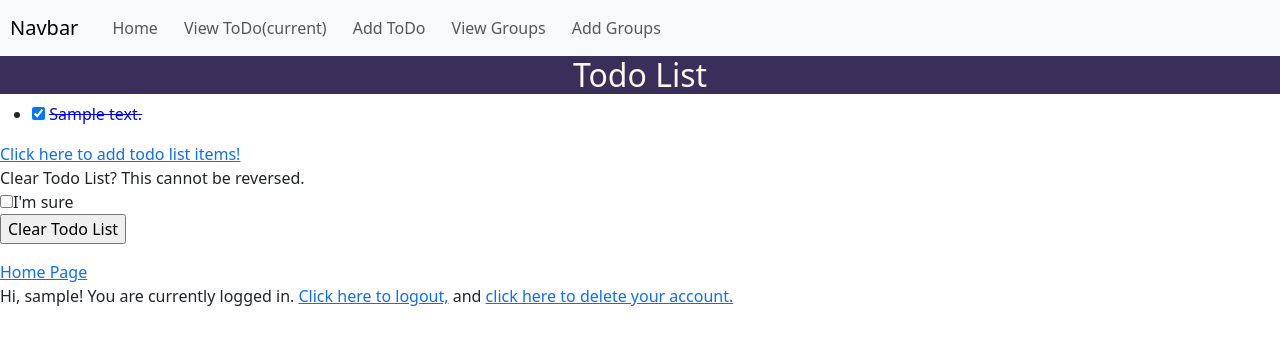
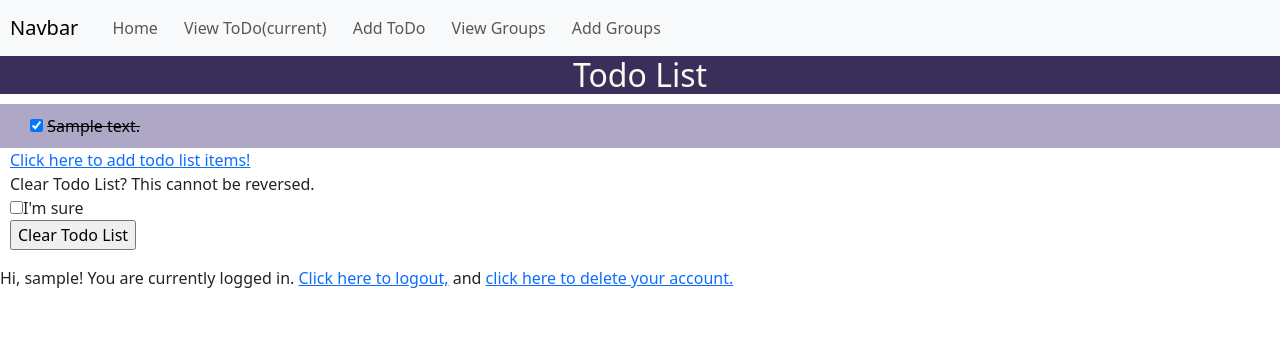
Before and after one commit to ky135b/cmpe131-milestone-1, a Flask app: page /todo in a window 1280 px wide. Shown: the top 356 px of the page. Run offline with Flask 3, Linux system fonts and the light colour scheme; a user stored in the database is signed in; tables that the repository leaves empty hold one stand-in row (values such as "Sample post").

Commit message:
styling todo list and adding spacing

```diff
--- a/app/static/css/groupAdd.css
+++ b/app/static/css/groupAdd.css
@@ -7,3 +7,6 @@ h1 {
   text-align:center;
   background-color: #392F5A;
 }
+p {
+  padding-left: 10px;
+}
--- a/app/static/css/groupCreate.css
+++ b/app/static/css/groupCreate.css
@@ -7,3 +7,6 @@ h1 {
   text-align:center;
   background-color: #392F5A;
 }
+p{
+  padding-left: 10px;
+}
--- a/app/static/css/groupView.css
+++ b/app/static/css/groupView.css
@@ -7,3 +7,6 @@ h1 {
   text-align:center;
   background-color: #392F5A;
 }
+p {
+  padding-left: 10px;
+}
--- a/app/static/css/todo.css
+++ b/app/static/css/todo.css
@@ -7,3 +7,13 @@ h1 {
   text-align:center;
   background-color: #392F5A;
 }
+div.tasks{
+  background-color: #AEA7C6;
+  margin-top: 10px;
+  padding-bottom: 10px;
+  padding-top: 10px;
+  text-indent: 30px;
+}
+div.clear{
+  padding-left: 10px;
+}
--- a/app/static/css/todoAdd.css
+++ b/app/static/css/todoAdd.css
@@ -7,3 +7,6 @@ h1 {
   text-align:center;
   background-color: #392F5A;
 }
+div.tasks{
+  padding-left:10px;
+}
--- a/app/templates/groupCreate.html
+++ b/app/templates/groupCreate.html
@@ -27,6 +27,7 @@
     </ul>
   </div>
 </nav>
+<body>
 <h1>Create an Email Group</h1>
 <form action="" method="post" novalidate>
     {{form.hidden_tag()}}
@@ -40,7 +41,6 @@
 
     <p>{{ form.create() }} </p>
 </form>
-<a href="{{ url_for('groups') }}">Click here to go back to view all your groups!</a>
-
+</body>
 {% include "login_footer.html" %}
 {% endblock %}
--- a/app/templates/groupView.html
+++ b/app/templates/groupView.html
@@ -27,6 +27,7 @@
   </div>
 </nav>
 <h1>{{ group.groupname }}@group Members</h1>
+<body>
 {% if not noMembers %}
 <ul>
     {% for member in members %}
@@ -37,6 +38,7 @@
 {% else %}
 <p>No members yet! <a href="{{ url_for('addgroupmember', gid = group.id) }}">Add Member</a></p>
 {% endif %}
-<a href="{{ url_for('groups') }}">Click here to go back to view all your groups!</a>
+<p><a href="{{ url_for('groups') }}">Click here to go back to view all your groups!</a></p>
+</body>
 {% include "login_footer.html" %}
 {% endblock %}
--- a/app/templates/todo.html
+++ b/app/templates/todo.html
@@ -30,15 +30,16 @@
 </nav>
 <h1>Todo List</h1>
 {% if not emptyList %}
-<ul>
+<body>
     {% for item in items %}
-      <li>
+      <div class=tasks>
         <input type="checkbox" id={{item.id}} class="check" value="on" {{"checked" if item.completed}}>
-        <span style="color: blue;" id="c{{item.id}}">{{ item.content }}</span>
-      </li>
+        <span style="color: black;" id="c{{item.id}}">{{ item.content }}</span>
+      </div>
     {% endfor %}
-</ul>
+</body>
 {% endif %}
+<div class=clear>
 <a href="{{ url_for('todoAdd') }}">Click here to add todo list items!</a>
 
 <form action="" method="POST" novalidate>
@@ -48,8 +49,7 @@
   {{form.submit()}}
   </p>
 </form>
-<a href="{{ url_for('index') }}">Home Page</a>
-
+</div>
 <script>
   window.onload = function() {
     var checkboxes = document.getElementsByClassName("check");
--- a/app/templates/todoAdd.html
+++ b/app/templates/todoAdd.html
@@ -29,6 +29,7 @@
   </div>
 </nav>
 <h1> Add Todo Tasks </h1>
+<div class=task>
 <form action="" method="POST" novalidate>
     {{form.hidden_tag()}}
     <p> {{form.content.label}}
@@ -39,6 +40,7 @@
     {{form.submit()}}
     </p>
 </form>
+</div>
 
 <a href="{{ url_for('todo') }}">Click here to go back to your Todo List!</a>
 
```
Also changed, not shown: app/static/css/groups.css (+14 -0 lines), app/templates/groups.html (+10 -3 lines).
